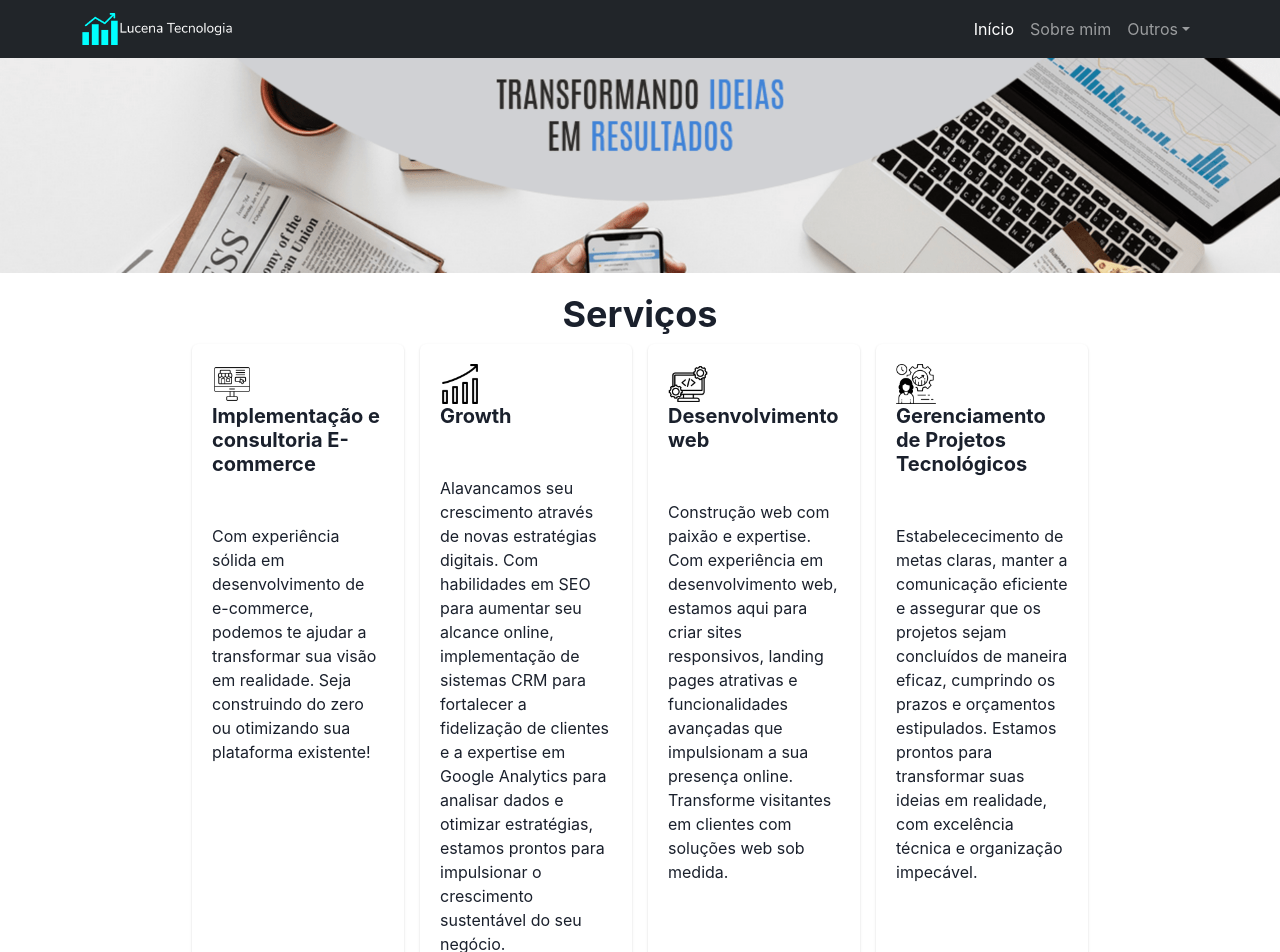
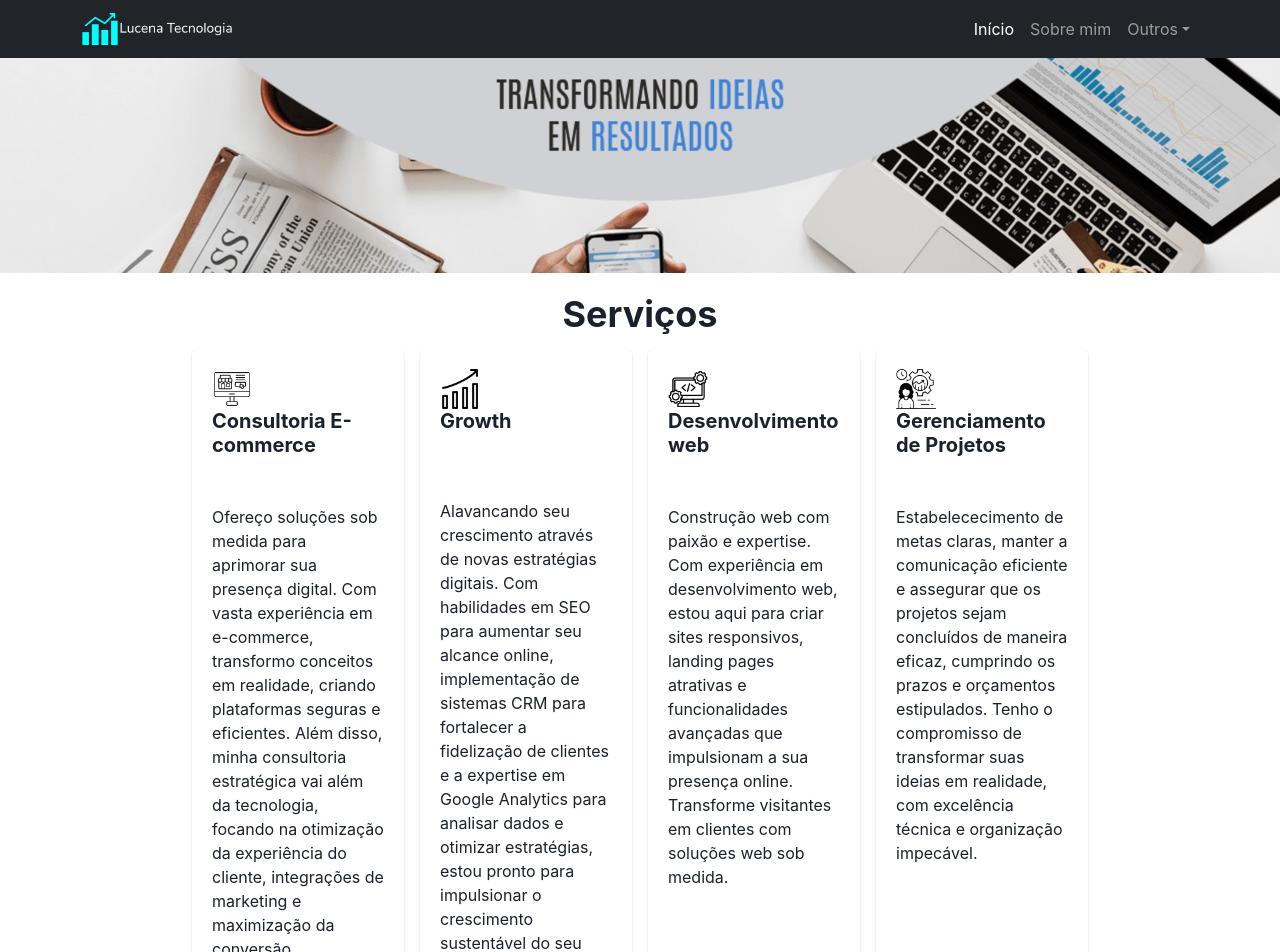
Before and after one commit to fefolucena/lucenatech, a React (Create React App) app: page / in a window 1280 px wide. Shown: the top 952 px of the page. Built offline with nearby package versions, Linux system fonts and the light colour scheme; a web font is replaced by a local one.

Commit message:
fix provided services css

```diff
--- a/src/components/ProvidedServices/ProvidedServices.tsx
+++ b/src/components/ProvidedServices/ProvidedServices.tsx
@@ -1,4 +1,5 @@
 import {
+  Box,
   Button,
   Card,
   CardBody,
@@ -22,19 +23,27 @@ export const ProvidedServices = () => {
             spacing={4}
             columns={{ base: 1, sm: 2, md: 4, lg: 4 }}
             width="100%"
+            marginTop="5px"
           >
             <Card>
+              <Box minHeight="130px">
                 <CardHeader>
-                <Image src="../../assets/icons/ecommerce.png" alt="Ícone de um computador" boxSize="10" />
-                <Heading size="md">
-                  Implementação e consultoria E-commerce
-                </Heading>
+                  <Image
+                    src="../../assets/icons/ecommerce.png"
+                    alt="Ícone de um computador"
+                    boxSize="10"
+                  />
+                  <Heading size="md">Consultoria E-commerce</Heading>
                 </CardHeader>
+              </Box>
               <CardBody>
                 <Text textAlign="left">
-                  Com experiência sólida em desenvolvimento de e-commerce,
-                  podemos te ajudar a transformar sua visão em realidade. Seja
-                  construindo do zero ou otimizando sua plataforma existente!
+                  Ofereço soluções sob medida para aprimorar sua presença
+                  digital. Com vasta experiência em e-commerce, transformo
+                  conceitos em realidade, criando plataformas seguras e
+                  eficientes. Além disso, minha consultoria estratégica vai além
+                  da tecnologia, focando na otimização da experiência do
+                  cliente, integrações de marketing e maximização da conversão.
                 </Text>
               </CardBody>
               <CardFooter>
@@ -44,17 +53,23 @@ export const ProvidedServices = () => {
               </CardFooter>
             </Card>
             <Card>
+              <Box minHeight="130px">
                 <CardHeader>
-                <Image src="../../assets/icons/growth.png" alt="Ícone de um gráfico apontando para cima" boxSize="10" />
+                  <Image
+                    src="../../assets/icons/growth.png"
+                    alt="Ícone de um gráfico apontando para cima"
+                    boxSize="10"
+                  />
                   <Heading size="md">Growth</Heading>
                 </CardHeader>
+              </Box>
               <CardBody>
                 <Text>
-                  Alavancamos seu crescimento através de novas estratégias
+                  Alavancando seu crescimento através de novas estratégias
                   digitais. Com habilidades em SEO para aumentar seu alcance
                   online, implementação de sistemas CRM para fortalecer a
                   fidelização de clientes e a expertise em Google Analytics para
-                  analisar dados e otimizar estratégias, estamos prontos para
+                  analisar dados e otimizar estratégias, estou pronto para
                   impulsionar o crescimento sustentável do seu negócio.
                 </Text>
               </CardBody>
@@ -65,17 +80,23 @@ export const ProvidedServices = () => {
               </CardFooter>
             </Card>
             <Card>
+              <Box minHeight="130px">
                 <CardHeader>
-                <Image src="../../assets/icons/dev.png" alt="Ícone de um computador e engrenagens" boxSize="10" />
+                  <Image
+                    src="../../assets/icons/dev.png"
+                    alt="Ícone de um computador e engrenagens"
+                    boxSize="10"
+                  />
                   <Heading size="md">Desenvolvimento web</Heading>
                 </CardHeader>
+              </Box>
               <CardBody>
                 <Text>
                   Construção web com paixão e expertise. Com experiência em
-                  desenvolvimento web, estamos aqui para criar sites
-                  responsivos, landing pages atrativas e funcionalidades
-                  avançadas que impulsionam a sua presença online. Transforme
-                  visitantes em clientes com soluções web sob medida.
+                  desenvolvimento web, estou aqui para criar sites responsivos,
+                  landing pages atrativas e funcionalidades avançadas que
+                  impulsionam a sua presença online. Transforme visitantes em
+                  clientes com soluções web sob medida.
                 </Text>
               </CardBody>
               <CardFooter>
@@ -85,19 +106,23 @@ export const ProvidedServices = () => {
               </CardFooter>
             </Card>
             <Card>
+              <Box minHeight="130px">
                 <CardHeader>
-                <Image src="../../assets/icons/management.png" alt="Ícone apresentando uma mulher com um gráfico apontando para cima" boxSize="10" />
-                <Heading size="md">
-                  Gerenciamento de Projetos Tecnológicos
-                </Heading>
+                  <Image
+                    src="../../assets/icons/management.png"
+                    alt="Ícone apresentando uma mulher com um gráfico apontando para cima"
+                    boxSize="10"
+                  />
+                  <Heading size="md">Gerenciamento de Projetos</Heading>
                 </CardHeader>
+              </Box>
               <CardBody>
                 <Text>
                   Estabelececimento de metas claras, manter a comunicação
                   eficiente e assegurar que os projetos sejam concluídos de
                   maneira eficaz, cumprindo os prazos e orçamentos estipulados.
-                  Estamos prontos para transformar suas ideias em realidade, com
-                  excelência técnica e organização impecável.
+                  Tenho o compromisso de transformar suas ideias em realidade,
+                  com excelência técnica e organização impecável.
                 </Text>
               </CardBody>
               <CardFooter>
```
Lines whose indentation alone changed are shown as unchanged.
